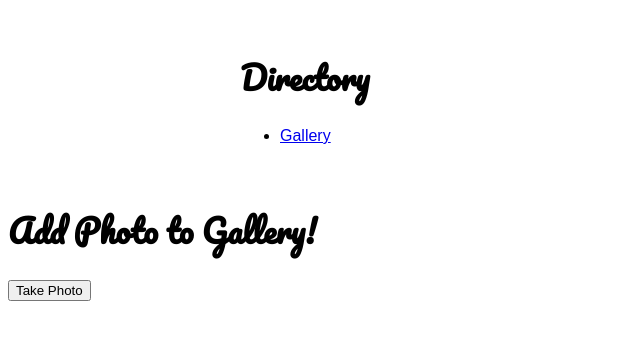
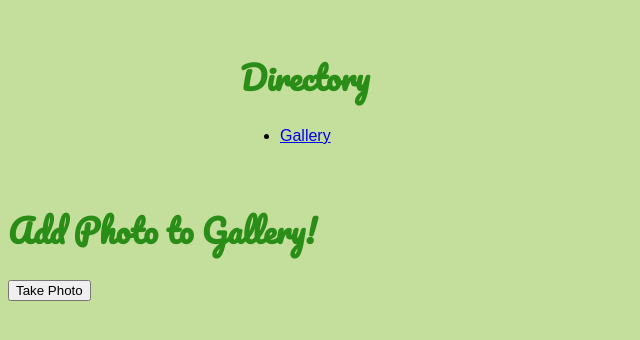
Before and after one commit to ggzilla/climate-server, a PHP site: page / in a window 1280 px wide. Shown: the top 340 px of the page, without its empty margins (0-640 px from the left). Run offline with PHP 8.4, Linux system fonts and the light colour scheme.

Commit message:
Update styles.css
Updated color

```diff
--- a/styles.css
+++ b/styles.css
@@ -1,9 +1,11 @@
 /* Body Font */
 body {
+    background-color: #c4df9b;
     font-family: 'Poppins', sans-serif; /* Assign Poppins font to the body */
 }
 
 /* Headers */
 h1, h2, h3, h4, h5, h6 {
     font-family: 'Pacifico', cursive; /* Assign Pacifico font to headers */
+    color: #298d17
 }
```
